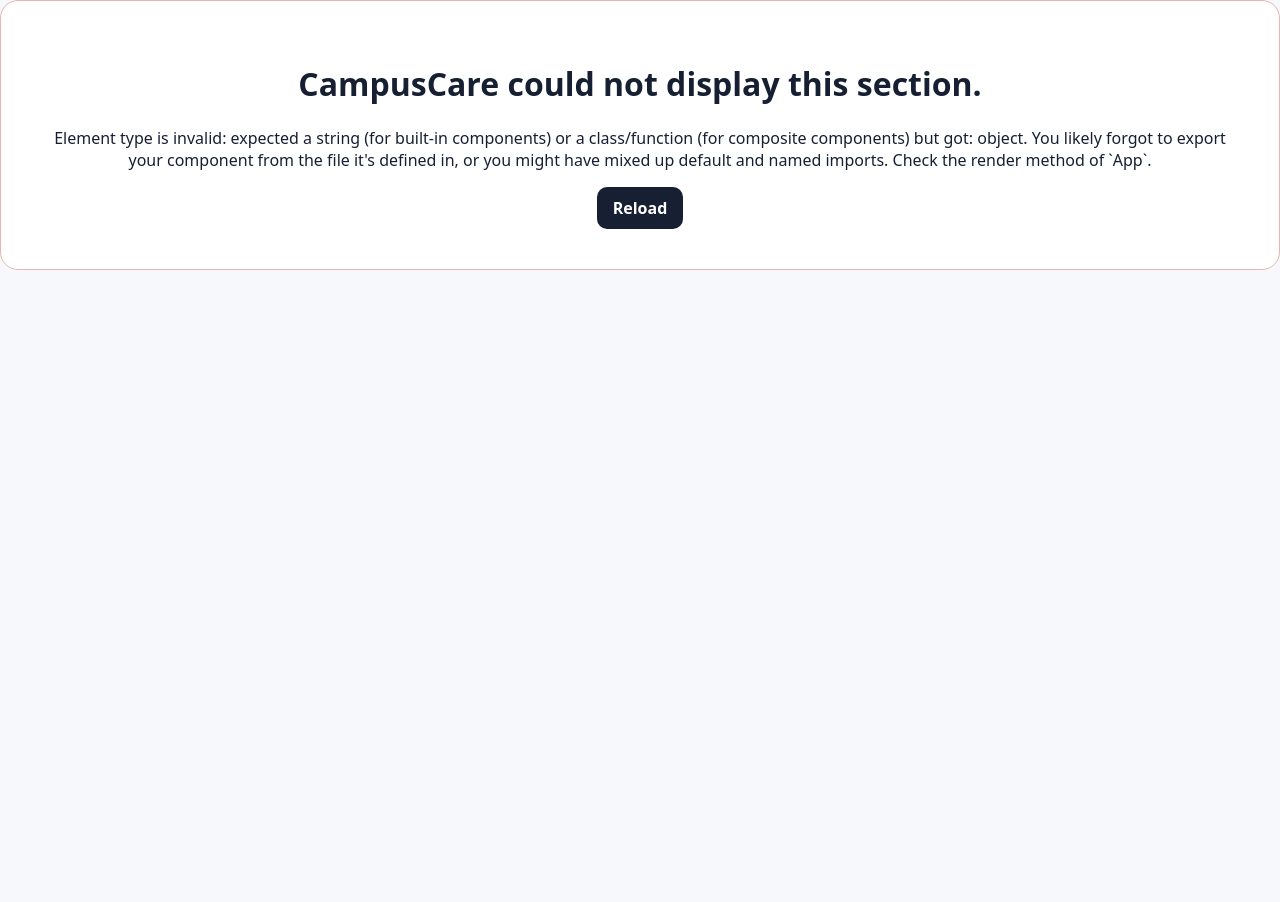
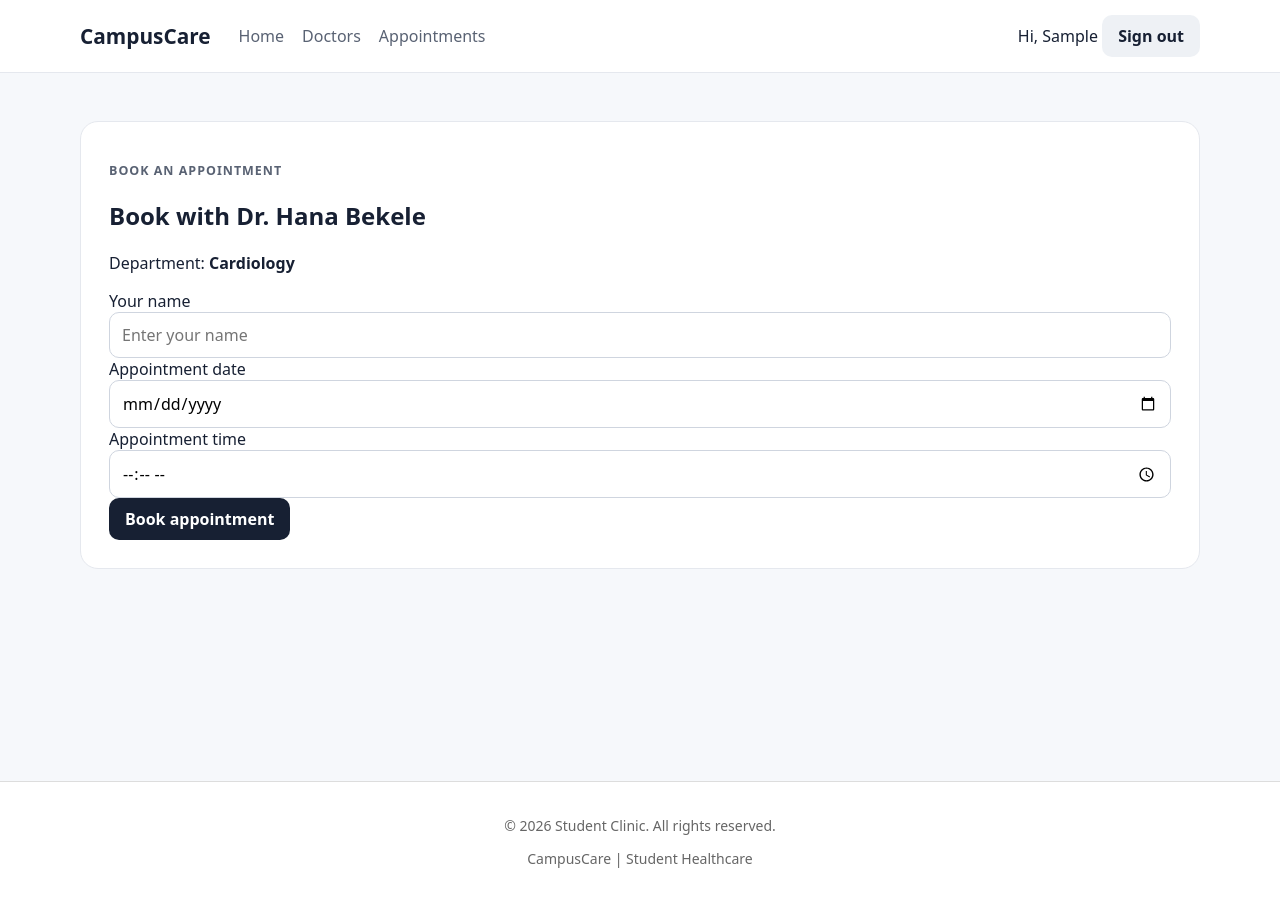
Before and after one commit to amdi24/doctor-appointment-app, a React (Vite) app: page /booking/1 in a window 1280 px wide. Both pictures are taken after typing "Sample", "Sample" into the empty fields and a click on the button "Sign in". Before the commit the page ends 800 px from the top, so only its background shows below. Built offline with nearby package versions, Linux system fonts and the light colour scheme.

Commit message:
update Booking

```diff
--- a/src/booking/Booking.jsx
+++ b/src/booking/Booking.jsx
@@ -0,0 +1,159 @@
+import {useMemo,useState,} from "react";
+import {useNavigate,useParams,} from "react-router-dom";
+import Card from "../ui/Card";
+import Loading from "../ui/Loading";
+import ErrorMessage from "../ui/ErrorMessage";
+import NotFound from "../ui/NotFound";
+import { useFetch } from "../hooks/useFetch";
+import { useAppointments } from "../appointments/AppointmentContext";
+export default function Booking() {
+  const { doctorId } = useParams();
+  const navigate = useNavigate();
+  const {addAppointment,} = useAppointments();
+  const {data,loading,error,} = useFetch("/doctors.json");
+  const [form, setForm] = useState({patientName: "",date: "",time: "",});
+  const [errors, setErrors] =useState({});
+  const [submitting, setSubmitting] = useState(false);
+  const doctor = useMemo(() => {if (!data) {
+      return null;
+    }
+    return data.find(
+      (item) => item.id === doctorId
+    );
+  }, [data, doctorId]);
+  if (loading) {
+    return <Loading />;
+  }
+  if (error) {
+    return (<ErrorMessage message={error}/>
+    );
+  }
+  if (!doctor) {
+    return (<NotFound message="Doctor not found."/>);}
+
+  function handleChange(event) {
+    const {name,value,} = event.target;
+    setForm((previous) => ({...previous,
+      [name]: value,
+    }));
+    setErrors((previous) => ({...previous,
+      [name]: "",
+    }));
+  }
+
+  function validate(formData) {
+    const nextErrors = {};
+    if (!formData.patientName.trim()) {
+      nextErrors.patientName =
+        "Please enter your name.";
+    }
+    if (!formData.date) {
+      nextErrors.date =
+        "Please choose an appointment date.";
+    }
+    if (!formData.time) {
+
+      nextErrors.time =
+        "Please choose an appointment time.";
+    }
+    return nextErrors;
+  }
+
+  function handleSubmit(event) {
+    event.preventDefault();
+    if (submitting) {
+      return;
+    }
+    const validationErrors =
+      validate(form);
+    setErrors(validationErrors);
+    if (
+      Object.keys(validationErrors).length > 0
+    ) {
+      return;
+    }
+    setSubmitting(true);
+    const appointment = {id: Date.now().toString(),
+      doctorId:doctor.id,
+      doctorName:doctor.name,
+      department:doctor.department,
+      date:form.date,
+      time:form.time,
+      patientName:form.patientName.trim(),
+    };
+    addAppointment(appointment);
+    navigate("/confirmation",
+      {
+        state: {appointment,},
+      }
+    );
+    setSubmitting(false);
+  }
+
+
+  return (
+    <section className="booking">
+      <Card>
+        <p className="eyebrow">  Book an appointment  </p>
+        <h1> Book with {doctor.name}</h1>
+        <p>Department:{" "}
+          <strong>
+            {doctor.department}
+          </strong>
+        </p>
+        <form onSubmit={handleSubmit}   noValidate>
+          <div className="field">
+            <label htmlFor="patientName">  Your name  </label>
+            <input
+              id="patientName"
+              name="patientName"
+              type="text"
+              value={form.patientName}
+              onChange={handleChange}
+              placeholder="Enter your name"
+            />
+            {errors.patientName && (
+              <p className="error"> {errors.patientName}  </p> )}
+          </div>
+          <div className="field">
+            <label htmlFor="date">Appointment date  </label>
+            <input
+              id="date"
+              name="date"
+              type="date"
+              value={form.date}
+              onChange={handleChange}
+            />
+            {errors.date && (
+              <p className="error">  {errors.date}   </p>
+            )}
+          </div>
+          <div className="field">
+            <label htmlFor="time">  Appointment time  </label>
+            <input
+              id="time"
+              name="time"
+              type="time"
+              value={form.time}
+              onChange={handleChange}
+            />
+            {errors.time && (
+              <p className="error"> {errors.time}  </p>
+                 )}
+          </div>
+          <button
+            className="button"
+            type="submit"
+            disabled={submitting}
+          >
+            {submitting
+              ? "Booking..."
+              : "Book appointment"}
+
+          </button>
+        </form>
+      </Card>
+
+    </section>
+  );
+}
--- a/src/booking/Confirmation.jsx
+++ b/src/booking/Confirmation.jsx
@@ -0,0 +1,63 @@
+import {Link,useLocation,} from "react-router-dom";
+import Card from "../ui/Card";
+export default function Confirmation() {
+  const location = useLocation();
+  const appointment =location.state?.appointment;
+  if (!appointment) {
+    return (
+      <Card>
+        <h1>No booking data  </h1>
+        <p> Complete the booking form first.</p>
+        <Link className="button" to="/doctors">Find a doctor </Link>
+      </Card>
+    );
+  }
+  return (
+    <section className="confirmation">
+      <Card>
+        <p className="eyebrow">Confirmed </p>
+        <h1> Appointment booked  </h1>
+        <p>Your appointment has been added to your appointment history.</p>
+        <div className="summary">
+          <p>
+            <strong>
+              Doctor:
+            </strong>{" "}
+            {appointment.doctorName}
+          </p>
+
+          <p>
+            <strong>
+              Department:
+            </strong>{" "}
+            {appointment.department}
+          </p>
+
+          <p>
+            <strong>
+              Date:
+            </strong>{" "}
+            {appointment.date}
+          </p>
+
+          <p>
+            <strong>
+              Time:
+            </strong>{" "}
+            {appointment.time}
+          </p>
+          <p>
+            <strong>
+              Patient:
+            </strong>{" "}
+            {appointment.patientName}
+          </p>
+        </div>
+        <div className="button-row">
+          <Link className="button" to="/appointments">  View appointments </Link>
+          <Link className="button secondary" to="/doctors"> Find another doctor </Link>
+        </div>
+      </Card>
+    </section>
+  );
+}
```
